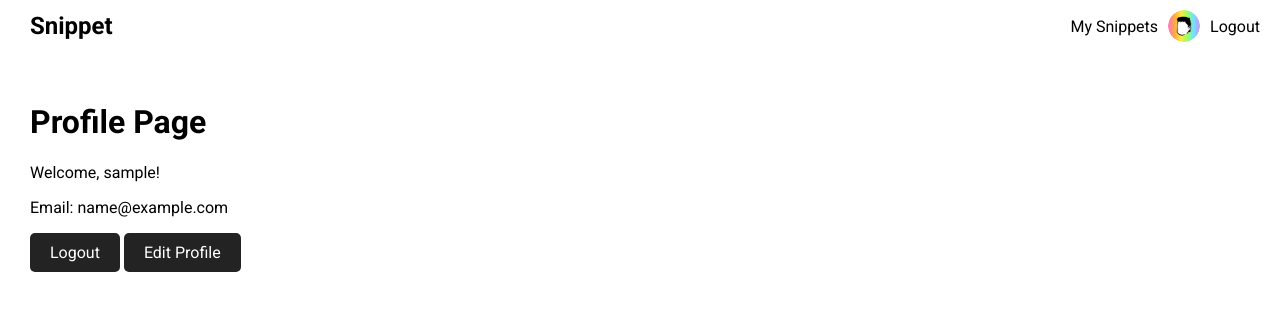
After one commit to CurseStaff/snippet, a Django app: page /snippets/profile/ in a window 1280 px wide. The commit adds this page. Shown: the top 311 px of the page. Run offline with Django 5.2, Linux system fonts and the light colour scheme; the visitor is signed in with stand-in values (Sample User, id 1).

Commit message:
basic front over

```diff
--- a/snippet/models.py
+++ b/snippet/models.py
@@ -2,29 +2,40 @@ from django.db import models
 from django.contrib.auth.models import AbstractUser
 from django.conf import settings
 
+
+def user_directory_path(instance, filename):
+    return f"user_{instance.id}/{filename}"
+
+
 class CustomUser(AbstractUser):
-    image = models.ImageField(upload_to='profile_imgs/', null=True, blank=True, editable=True)
+    image = models.ImageField(
+        upload_to=user_directory_path, null=True, blank=True, editable=True
+    )
 
-    def __str__(self) -> str:
-        if super().first_name != "" and super().last_name != "":
-            return super().first_name + " " + super().last_name
+    def __str__(self):
+        if self.first_name and self.last_name:
+            return f"{self.first_name} {self.last_name}"
         else:
-            return super().username
+            return self.username
+
 
 languages = [
-    ('go', 'Go'),
-    ('java', 'Java'),
-    ('cpp', 'C++'),
-    ('c', 'C'),
-    ('rust', 'Rust'),
-    ('php', 'Php'),
-    ('ruby', 'Ruby'),
-    ('js', 'Javascript'),
-    ('ts', 'Typescript'),
+    ("go", "Go"),
+    ("java", "Java"),
+    ("cpp", "C++"),
+    ("c", "C"),
+    ("rust", "Rust"),
+    ("php", "Php"),
+    ("ruby", "Ruby"),
+    ("js", "Javascript"),
+    ("ts", "Typescript"),
 ]
 
+
 class Snippet(models.Model):
-    author = models.OneToOneField(settings.AUTH_USER_MODEL, on_delete=models.CASCADE, related_name="author")
+    author = models.OneToOneField(
+        settings.AUTH_USER_MODEL, on_delete=models.CASCADE, related_name="author"
+    )
     title = models.CharField(max_length=200)
     code = models.TextField()
     created_at = models.DateTimeField(auto_now_add=True)
--- a/snippet/static/base.css
+++ b/snippet/static/base.css
@@ -20,7 +20,7 @@ body {
 }
 
 .navbar a:hover {
-    text-decoration: underline;
+    text-decoration: none;
 }
 
 .navbar .navbar-brand {
@@ -39,3 +39,25 @@ body {
     display: flex;
     align-items: center;
 }
+
+.button-transparent {
+    background: none;
+    border: none;
+    color: inherit;
+    font: inherit;
+    cursor: pointer;
+    padding: 0;
+    margin: 0;
+    outline: none;
+    text-decoration: none;
+}
+
+.button-transparent:hover,
+.button-transparent:focus,
+.button-transparent:active {
+    background: none;
+    border: none;
+    color: inherit;
+    text-decoration: none;
+    outline: none;
+}
--- a/snippet/static/snippet/home.css
+++ b/snippet/static/snippet/home.css
@@ -51,8 +51,7 @@
 .description {
     font-family: "Roboto", sans-serif;
     font-size: 32px;
-    font-weight: 200;
-    line-height: normal;
+    font-weight: 100;
 }
 
 button {
@@ -74,6 +73,7 @@ button {
     background-color: black;
     cursor: pointer;
 }
+
 button:hover {
     background-color: #333;
 }
--- /dev/null
+++ b/snippet/static/snippet/profile.css
@@ -0,0 +1,31 @@
+.main-container {
+    width: 100%;
+    margin: 0;
+    padding: 30px;
+    box-sizing: border-box;
+}
+
+a {
+    color: black;
+    text-decoration: none;
+}
+
+a:hover {
+    text-decoration: none;
+}
+.button {
+    display: inline-block;
+    padding: 10px 20px;
+    background-color: #232323; /* Button background color */
+    color: white; /* Button text color */
+    text-decoration: none; /* Remove default underline */
+    border: none; /* Remove default border */
+    cursor: pointer;
+    border-radius: 5px;
+    text-align: center;
+    transition: background-color 0.3s ease; /* Smooth background color transition */
+}
+
+.button:hover {
+    background-color: #333; /* Darker shade on hover */
+}
--- a/snippet/templates/base.html
+++ b/snippet/templates/base.html
@@ -17,21 +17,25 @@
                 <a href="/" class="navbar-brand">Snippet</a>
             </div>
             <div class="navbar-right">
+                <a href="{% url 'snippet_list' %}" class="navbar-item"> My Snippets</a>
                 {% if user.is_authenticated %}
-                    {% if user.profile.picture %}
-                        <a href="/accounts" class="navbar-item">
+                    {% if user.image and user.image.url %}
+                        <a href="{% url 'profile' %}" class="navbar-item">
                             <div class="profile-pic">
-                                <img src="{{ user.profile.picture.url }}" alt="Profile Picture" class="profile-pic">
+                                <img src="{{ user.image.url }}" alt="Profile Picture" class="profile-pic">
                             </div>
                         </a>
                     {% else %}
-                        <a href="/accounts" class="navbar-item">
+                        <a href="{% url 'profile' %}" class="navbar-item">
                             <div class="profile-pic">
                                 <img src="{% static 'default_profil.png' %}" alt="Default Profile Picture" class="profile-pic">
                             </div>
                         </a>
                     {% endif %}
-                    <a href="{% url 'logout' %}" class="navbar-item">Logout</a>
+                    <form method="post" action="{% url 'logout' %}">
+                        {% csrf_token %}
+                        <button class="button-transparent" type="submit">Logout</button>
+                    </form>
                 {% else %}
                     <a href="{% url 'login' %}" class="navbar-item">Login</a>
                     <a href="{% url 'signup' %}" class="navbar-item">Register</a>
--- /dev/null
+++ b/snippet/templates/snippet/profile.html
@@ -0,0 +1,16 @@
+{% extends "base.html" %}
+{% block title %}Profile{% endblock %}
+{% load static %}
+{% block extra_head %}
+    <link rel="stylesheet" href="{% static 'snippet/profile.css' %}">
+{% endblock %}
+{% block content %}
+
+    <div class="main-container">
+        <h1>Profile Page</h1>
+        <p>Welcome, {{ user.username }}!</p>
+        <p>Email: {{ user.email }}</p>
+        <a href="{% url 'logout' %}" class="button">Logout</a>
+        <a href="{% url 'edit_profile' username=user.username %}" class="button">Edit Profile</a>
+    </div >
+{% endblock %}
--- a/snippet/urls.py
+++ b/snippet/urls.py
@@ -1,11 +1,17 @@
 from django.urls import path
 from . import views
+from django.contrib.auth import views as auth_views
+
 
 urlpatterns = [
     path("", views.snippet_list, name="snippet_list"),
     path('list/', views.snippet_filter_list, name="snippet_filter_list"),
     path("snippet/<int:pk>/", views.snippet_detail, name="snippet_detail"),
+    path("login/", views.CustomLoginView.as_view(), name="login"),
     path("signup/", views.signup, name="signup"),
     path("create/", views.create_snippet, name="create_snippet"),
     path("home/", views.home, name="home"),
+    path("profile/", views.profile, name="profile"),
+    path("profile/<str:username>/", views.update_profile, name="edit_profile"),
+    path("logout/", auth_views.LogoutView.as_view(), name="logout"),
 ]
--- a/snippet/views.py
+++ b/snippet/views.py
@@ -1,36 +1,43 @@
 from django.shortcuts import render, get_object_or_404, redirect
 from django.contrib.auth.decorators import login_required
 from django.contrib.auth import login, authenticate
-
 from snippet.admin import CustomUserCreationForm
 from django.contrib.auth.mixins import LoginRequiredMixin
-
-from .forms import SnippetForm
 from .models import CustomUser, languages, Snippet
+from django.contrib.auth.views import LoginView
+from django.urls import reverse_lazy, reverse
+from .forms import SnippetForm, UserEditForm
+from .models import CustomUser, Snippet
 
 import django_filters
 
 # FilterViews
 
+
 class SnippetFilter(django_filters.FilterSet):
-    title = django_filters.CharFilter(field_name='title', lookup_expr='icontains', label='Title')
+    title = django_filters.CharFilter(
+        field_name="title", lookup_expr="icontains", label="Title"
+    )
     language = django_filters.ChoiceFilter(
-        field_name = 'language',
-        choices = [language for language in languages],
-        lookup_expr='iexact',
-        label = 'Programming Language'
+        field_name="language",
+        choices=[language for language in languages],
+        lookup_expr="iexact",
+        label="Programming Language",
     )
 
     class Meta:
         model = Snippet
-        fields = ['title']
+        fields = ["title"]
+
 
 @login_required
 def snippet_filter_list(request):
     f = SnippetFilter(request.GET, queryset=Snippet.objects.all())
-    return render(request, 'snippet/snippet_filter_list.html', {'filter': f})
+    return render(request, "snippet/snippet_filter_list.html", {"filter": f})
+
 
 # Views
+
 
 def home(request):
     return render(request, "snippet/home.html")
@@ -48,14 +55,15 @@ def snippet_detail(request, pk):
     return render(request, "snippet/snippet_detail.html", {"snippet": snippet})
 
 
+@login_required
 def signup(request):
+    if request.user.is_authenticated:
+        return redirect(reverse("home"))  # Redirect to your home URL name
+
     if request.method == "POST":
         form = CustomUserCreationForm(request.POST)
-        print(form.is_valid())
         if form.is_valid():
             user = form.save()
-            user.refresh_from_db()  # load the profile instance created by the signal
-            user.save()
             raw_password = form.cleaned_data.get("password1")
             user = authenticate(username=user.username, password=raw_password)
             login(request, user)
@@ -78,12 +86,40 @@ def create_snippet(request):
         form = SnippetForm()
     return render(request, "snippet/create_snippet.html", {"form": form})
 
+
 @login_required
 def update_profile(request, username):
-    user = CustomUser.objects.get(username=username)
-    return render(request, "snippet/update_profile.html", {'user': user})
+    user = get_object_or_404(CustomUser, username=username)
+
+    if request.method == "POST":
+        form = UserEditForm(request.POST, request.FILES, instance=user)
+        if form.is_valid():
+            form.save()
+            return redirect("profile")
+    else:
+        form = UserEditForm(instance=user)
+
+    return render(request, "snippet/edit_profile.html", {"form": form})
+
 
 # Custom 404 Handling
 
+
 def custom_404(request, exception):
-    return render(request, '404.html', status=404)
+    return render(request, "404.html", status=404)
+
+
+@login_required
+def profile(request):
+    return render(request, "snippet/profile.html")
+
+
+class CustomLoginView(LoginView):
+    template_name = "registration/login.html"
+    success_url = reverse_lazy("home")
+
+    def get(self, request, *args, **kwargs):
+        if self.request.user.is_authenticated:
+            return redirect(self.success_url)
+        else:
+            return super().get(request, *args, **kwargs)
```
Also changed, not shown: snippet/templates/snippet/edit_profile.html (added, +35 -0 lines), static/form.css (added, +75 -0 lines), templates/registration/logged_out.html (added, +10 -0 lines), templates/registration/login.html (+18 -2 lines), templates/registration/signup.html (+6 -1 lines).
